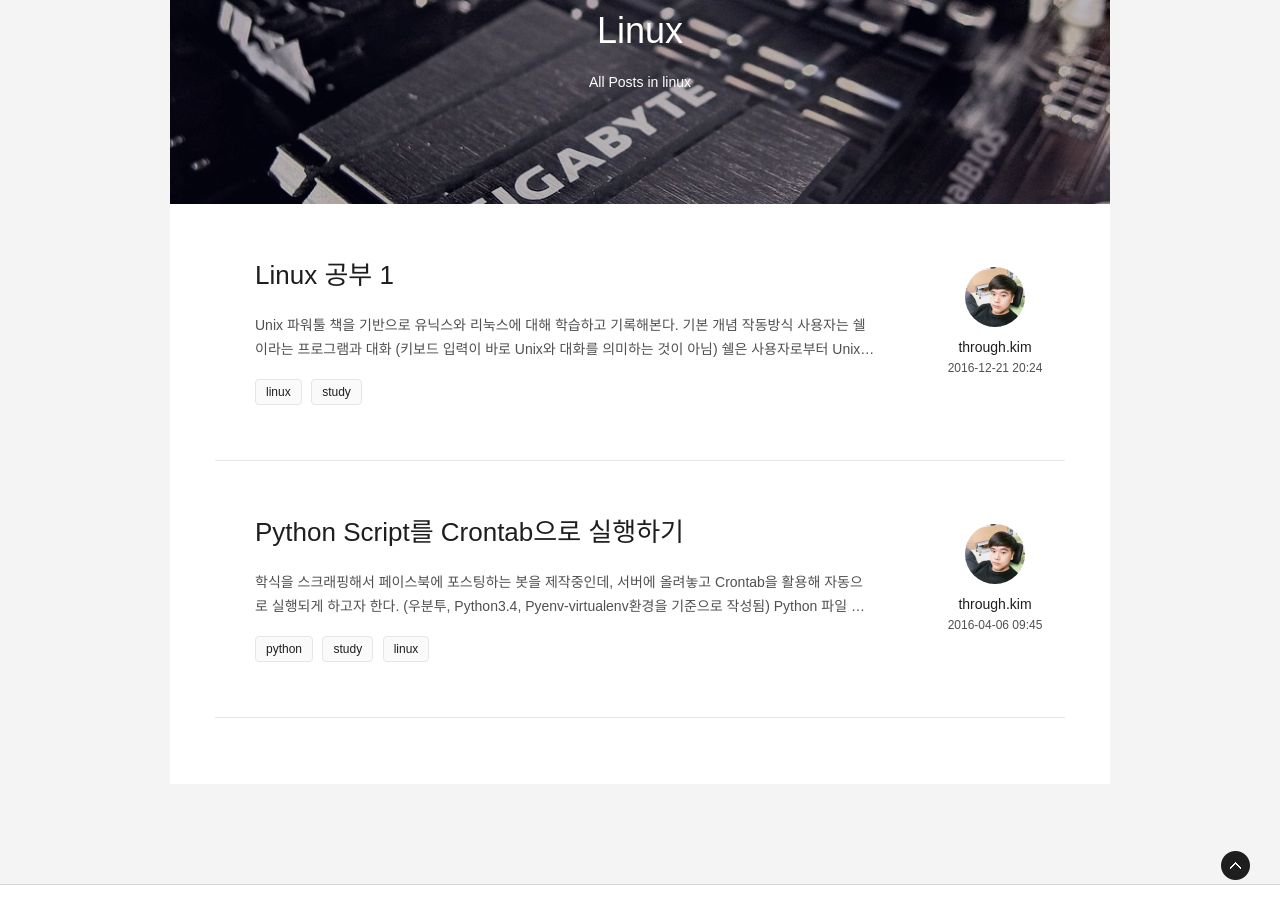
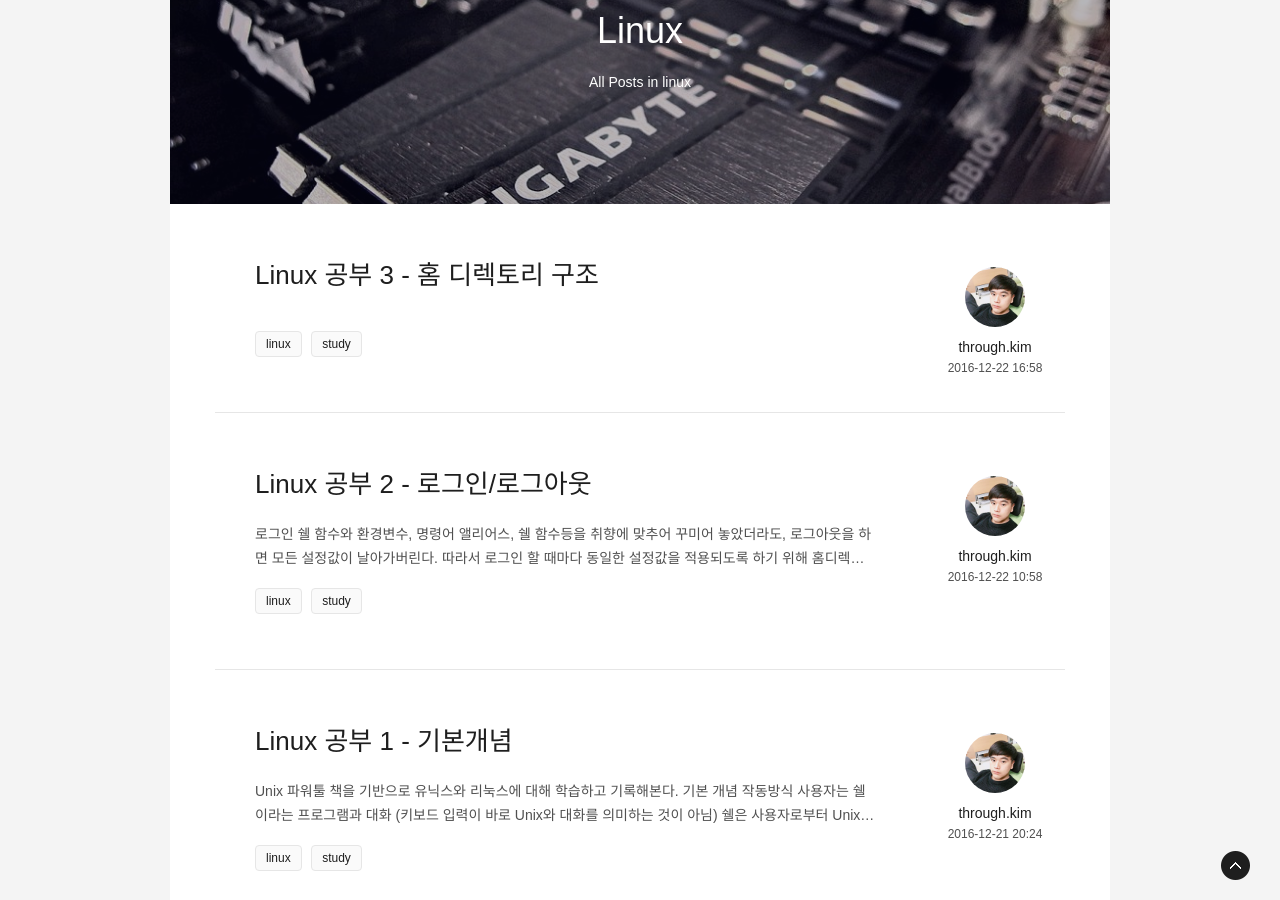
Before and after one commit to ThroughKim/throughkim.github.com, a Jekyll site: the page built from _tags/linux.md, in a window 1280 px wide and 900 px high, scrolled down 240 px. Built offline with Jekyll 4.4.1, drawn with Linux system fonts in a browser that asks for light colours; some web fonts are replaced.

Commit message:
upload blog

````diff
--- a/_posts/2016-12-21-linux-1.md
+++ b/_posts/2016-12-21-linux-1.md
@@ -1,13 +1,13 @@
 ---
 layout: post
-title: 'Linux 공부 1'
+title: 'Linux 공부 1 - 기본개념'
 author: through.kim
 date: 2016-12-21 20:24
 tags: [linux, study]
 image: '/files/covers/codes.jpg'
 ---
 
-Unix 파워툴 책을 기반으로 유닉스와 리눅스에 대해 학습하고 기록해본다.
+> Unix 파워툴 책을 기반으로 유닉스와 리눅스에 대해 학습하고 기록해본다.
 
 # 기본 개념
 
@@ -23,8 +23,8 @@ m으로 시작하는 4자로 된 파일들의 이름을 출력하기 위한 명
 {% highlight bash %}
   $ cat m???
 {% endhighlight %}
-- Shell이 이름 조건에 맞는 파일들을 찾아서 목록을 작성 -> cat명령어를 호출하여 목록에 있는 파일들을 출력
-- 명령어 cat은 각각의 파일을 디스크에서 찾기 위해 커널을 호출 -> 파일의 내용을 화면에 출력
+* Shell이 이름 조건에 맞는 파일들을 찾아서 목록을 작성 -> cat명령어를 호출하여 목록에 있는 파일들을 출력
+* 명령어 cat은 각각의 파일을 디스크에서 찾기 위해 커널을 호출 -> 파일의 내용을 화면에 출력
 
 일반적으로 Shell은 공백문자(스페이스나 탭)을 기준으로 명령행의 각 인자를 분리하지만 가끔 **인용부호**로 인자들을 묶어서 쉘에게 알려주어야 할 때가 있다.
 {% highlight bash %}
@@ -35,9 +35,10 @@ m으로 시작하는 4자로 된 파일들의 이름을 출력하기 위한 명
 
 ### 서로 협력하는 프로그램들
  프로그램은 도구이며, 이런저런 용도로 이용될 수 있어야 한다. 프로그램이 범용적으로 이용될 수 있으려면 반드시 데이터에 독립적이야 한다. 이런 방식으로 이용될 수 있는 프로그램들을 흔히 **필터**라고 부른다
-  - 한 프로그램의 출력은 다른 프로그램의 입력으로 이용될 수 있어야 한다.
-  - 프로그램이 필요로 하는 모든 정보는 데이터 스트림의 형태로 프로그램에 공급이 되거나 명령행에 지정이 되어야 한다.
-  - 주어진 인자가 없의면 프로그램은 표준 입력(터미널 키보드)에서 읽고 표준 출력(터미널 화면)으로 출력한다.
+
+* 한 프로그램의 출력은 다른 프로그램의 입력으로 이용될 수 있어야 한다.
+* 프로그램이 필요로 하는 모든 정보는 데이터 스트림의 형태로 프로그램에 공급이 되거나 명령행에 지정이 되어야 한다.
+* 주어진 인자가 없의면 프로그램은 표준 입력(터미널 키보드)에서 읽고 표준 출력(터미널 화면)으로 출력한다.
 
 Unix에서는 한 프로그램의 출력을 다른 프로그램의 입력으로 이용하도록 **파이프라인**을 이용해서 함께 엮는 것이 가능하다. 파이프를 나타내는 문자는 수직바(\|)로서 '왼쪽 프로그램의 실행 결과를 오른쪽 프로그램의 입력으로 공급하라' 라는 뜻을 갖는다.
 
@@ -81,6 +82,7 @@ more 명령어는 출력을 한 화면 단위로 끊어서 보여준다.
 
 ### 여러가지 쉘들
 쉘은 여러 종류가 있으며, 자신에게 적합한 것을 자유롭게 선택해서 이용할 수 있다.
+
  - sh: Broune Shell
  - csh: 버클리 대학에서 개발
  - ksh: Korn쉘
@@ -102,8 +104,9 @@ more 명령어는 출력을 한 화면 단위로 끊어서 보여준다.
 
 ### 쉘이 다른 명령어를 실행시키는 방법
 Unix프로그램은 **fork**와 **exec**이라고 하는 2개의 시스템콜을 통해 실행된다.
- - exec: 커널에게 프로그램을 실행하도록 지시함, 호출되는 프로그램은 실행 후 원래의 프로그램으로 되돌아갈 수 가 없다.
- - fork: 시스템 콜을 통해 자기 복제를 한 후 복제된 프로그램이 새 프로그램을 exec한다. 복제된 프로그램은 호출되는 프로그램으로 변신하여 역할을 수행한 후 종료된다.
+
+- exec: 커널에게 프로그램을 실행하도록 지시함, 호출되는 프로그램은 실행 후 원래의 프로그램으로 되돌아갈 수 가 없다.
+- fork: 시스템 콜을 통해 자기 복제를 한 후 복제된 프로그램이 새 프로그램을 exec한다. 복제된 프로그램은 호출되는 프로그램으로 변신하여 역할을 수행한 후 종료된다.
 
 ### 쉘스크립트의 정체
 쉘 스크립트는 단순한 **ASCII**파일이다. 일련의 순차적 명령어로 구성된 텍스트파일일 뿐이다. 한번의 사용을 위해 다수의 명령어들을 하나의 파일에 담아 놓았다면 다음과 같이 실행시킬 수 있다.
@@ -123,6 +126,7 @@ chmod명령어를 이용하여 파일을 실행가능하도록 만들 수 있다
 
 ### 파일명
 파일명은 /를 제외한 거의 모든 문자를 사용할 수 있다.
+
  - 파일명은 대소문자를 구분한다.
  - 밑줄 문자를 사용하는 것이 좋다.
  - 점(.)문자로 시작하는 파일을 설정파일이며 감춰진 파일이다.
@@ -130,6 +134,7 @@ chmod명령어를 이용하여 파일을 실행가능하도록 만들 수 있다
 ### 와일드카드
 와일드카드는 파일명을 줄여서 이용하거나 파일을 그룹단위로 참조할 떄 이용된다.
 와일드카드는 Unix 파일시스템이 아닌 쉘에 정의된 것
+
  - ?: 임의의 문자 하나
  - \*: 0개 이상의 임의의 문자들
  - \[ab\]: a또는 b
@@ -144,7 +149,7 @@ chmod명령어를 이용하여 파일을 실행가능하도록 만들 수 있다
 ### Unix 파일 시스템의 주요 디렉토리
 
 <div class="row">
-    <div class="large-12 columns">
+    <div>
         <table>
           <thead>
             <tr>
@@ -242,6 +247,7 @@ Unix파일은 사용자 및 그룹에 기반하여 액세스를 허가하거나
 
 ### 디렉토리 액세스
 디렉토리에도 파일과 똑같은 모드비트가 이용되지만 의미는 사뭇 다르다. 디렉토리는 파일들의 목록일 뿐이기 때문
+
  - 파일 생성, 파일이름 변경, 삭제등의 작업은 목록에 변경을 가함 -> 디렉토리 쓰기 권한이 필요
  - 파일 내용수정은 디렉토리에 변경을 가하지 않음 -> 디렉토리 쓰기 권한 없이도 가능
  - 디렉토리 읽기 권한이 없으면 파일목록을 알 수 없다. 그러나 파일 경로를 정확히 알면 파일에 액세스 할 수 있다.
--- /dev/null
+++ b/_posts/2016-12-22-linux-2.md
@@ -0,0 +1,153 @@
+---
+layout: post
+title: 'Linux 공부 2 - 로그인/로그아웃'
+author: through.kim
+date: 2016-12-22 10:58
+tags: [linux, study]
+image: '/files/covers/codes.jpg'
+---
+
+# 로그인
+
+> 쉘 함수와 환경변수, 명령어 앨리어스, 쉘 함수등을 취향에 맞추어 꾸미어 놓았더라도, 로그아웃을 하면 모든 설정값이 __날아가버린다__. 따라서 로그인 할 때마다 동일한 설정값을 적용되도록 하기 위해 홈디렉토리의 쉘 설정 파일에 필요한 내용을 저장해두어야 한다.
+
+### 쉘 설정 파일
+쉘 설정 파일을 이해하려면 쉘이 '로그인 쉘' / '비로그인 쉘' 이라는 두 가지 모드 중 하나로 동작한다는 사실을 이해해야 한다.
+
+```bash
+Unix시스템에 로그인 -> login 프로그램이 쉘을 시작 -> 쉘이 로그인 쉘임을 나타내는 플래그 생성
+```
+
+플래그가 설정되어있지 않은 쉘은 로그인 쉘로 행동하지 않는다.
+
+<div class="row">
+    <table>
+        <thead>
+            <tr>
+                <th>쉘 종류</th>
+                <th>파일명</th>
+            </tr>
+        </thead>
+        <tbody>
+            <tr>
+                <td>Bourn 쉘</td>
+                <td>~/.profile</td>
+            </tr>
+            <tr>
+                <td>C 쉘</td>
+                <td>.cshrc - C쉘이 실행될 때 <br />
+                .login - 로그인쉘이 실행될 때 <br />
+                .logout - 로그인 쉘을 로그아웃 할 때</td>
+            </tr>
+            <tr>
+                <td>Korn 쉘</td>
+                <td>~/.profile</td>
+            </tr>
+            <tr>
+                <td>Bash 쉘</td>
+                <td>로그인 - .bash_profile / .bash_login / .profile <br />
+                비로그인 - .bashrc</td>
+            </tr>
+            <tr>
+                <td>tcsh 쉘</td>
+                <td>.tcshrc가 있으면 읽고 없으면 .cshrc를 읽음</td>
+            </tr>
+        </tbody>
+    </table>
+</div>
+
+쉘 설정 파일은 다음과 같은 일을 한다.
+
+  - 검색 경로 설정
+  - 터미널 종류 설정 및 다양한 터미널을 설정
+  - 환경변수 설정
+  - 로그인 시 실행 명령어 실행
+
+### 쉘 설정을 변경하고 즉시 확인하는 방법
+설정 변경중에 실수를 했다면 실제로 로그인 했을 때 다시 바로잡기 어려운 경우가 생길수도 있다. 때문에 rlogin이나 telnet을 이용해 같은 호스트로 재로그인하여 설정값을 확인해주는 작업이 필요하다. rlogin이나 telnet이 없다면 su - username으로 같은 효과를 얻을 수 있다.
+
+```bash
+$ vi .profile
+    # 원하는 대로 수정 작업 진행
+$ rlogin localhost
+    # 같은 계정으로 재로그인
+에러 메세지 출력
+$ logout
+Connection closed.
+$ vi .profile
+    # 에러 수정
+```
+
+> 쉘 설정파일에는 절대경로를 사용해야 오류없이 실행이 가능하다.
+
+### ksh와 bash의 시작을 더울 빠르게
+Korn 쉘을 이용하고 "ENV파일"을 가지고 있는 사용자, 그리고 bash를 이용하고 .bashrc  또는 .bash_login 설정 파일을 갖고 있는 사용자들은 앨리어스 선언이나 그 외 대화식 쉘만 읽어야 하는 부분을 비대화식 쉘도 읽어버려 속도가 느려지는 문제점이 생길 수 있다. 아래와 같은 테스트를 추가해 속도를 높이는 것이 가능하다.
+
+```bash
+case $- in
+    *i*);;
+    *) return 0;;
+esac
+# 아래의 명령어들은 대화식 쉘에서만 수행 됨
+```
+위 테스트는 쉘의 -i 옵션이 설정되었는가를 검사하여 만일 그렇지 않으면 0을 리턴하고 스크립트를 종료한다.
+
+### 서로 다른 터미널 자동 설정
+$TERM 변수 체크를 이용한 Switch문을 통해 명령어 분기를 하여 구현
+
+> 좀 오래된 책인지 쉘 버전이 안맞는지 나한텐 없는 파일이 너무 많다...
+
+# 로그아웃
+
+### 로그아웃 하면서 명령어 실행
+
+로그아웃 하면서 명령어를 실행하고 싶다면 (C 쉘을 사용하는 경우) .logout 파일을 만들어 홈 디렉토리에 저장하면 쉘 종료전에 이 파일을 읽는다. Bourn/Korn/Bash 쉘을 사용하는 경우 별도의 로그아웃 파일이 존재하지 않기 때문에 다음과 같이 .profile 파일을 수정하여 만들어줄 수 있다.
+
+```bash
+trap '. $HOME/.sh_logout; exit' 0
+```
+
+이렇게 작성해주면 홈 디렉토리에 .sh_logout이라는 파일을 로그아웃 전에 실행하게 된다. 이제 sh_logout을 만들어보자.
+
+```bash
+$vi ~/.sh_logout
+clear
+if [ -f $HOME/todo.tomorrow ]
+then
+    echo "==== STUFF TO DO TOMORROW ===="
+    cat $HOME/todo.tomorrow
+fi
+```
+
+이제 쉘이 종료될 때 trap이 .sh_logout을 읽을 것이다.
+
+### 파일 자동 청소
+만일 임시파일을 생성하는 시스템을 사용중이라면 .logout을 이용해 임시파일을 지워줄 수 있다. 다음 내용을 .logout에 추가해주면 된다.
+
+```bash
+(set nonomatch; cd -/temp %% rm -f) &
+```
+
+괄호 속의 명령어들은 서브 쉘에서 실행되기 때문에 cd때문에 현제 쉘의 작업 디렉토리가 바뀌지는 않는다. set nonomatch명령어는 만약 /temp 디렉토리가 존재하지 않더라도 에러 메시지를 노출하지 않도록 해준다.
+
+# Screen
+다중화면을 제공해주는 기능이다.
+
+```bash
+$ screen -S "이름"      #스크린 생성
+$ screen -list         #스크린 리스트 확인 및 pid확인
+There is a screen on:
+        3956.이름       (2016년 12월 22일 14시 45분 53초)       (Attached)
+1 Socket in /var/run/screen/S-root.
+
+CTRL-a + d 입력        #스크린 분리(detached)
+$ screen -r pid확인        #스크린 재진입
+```
+
+### 내가 이용하는 tty는?
+모든 로그인 세션은 각각 고유한 tty를 갖고 있따. 이것은 Unix 장치 파일로서 터미널이나 윈도우에 대한 입력과 출력을 처리한다. 자신의 쉘이 사용하고 있는 tty를 알고 싶으면 아래의 명령어를 입력해주면 된다.
+
+```bash
+$ tty
+/dev/pts/0
+```
--- /dev/null
+++ b/_posts/2016-12-22-linux-3.md
@@ -0,0 +1,8 @@
+---
+layout: post
+title: 'Linux 공부 3 - 홈 디렉토리 구조'
+author: through.kim
+date: 2016-12-22 16:58
+tags: [linux, study]
+image: '/files/covers/codes.jpg'
+---
````
Also changed, not shown: other parts of _posts/2016-12-21-linux-1.md (+4 -4 lines), 1 other file.
